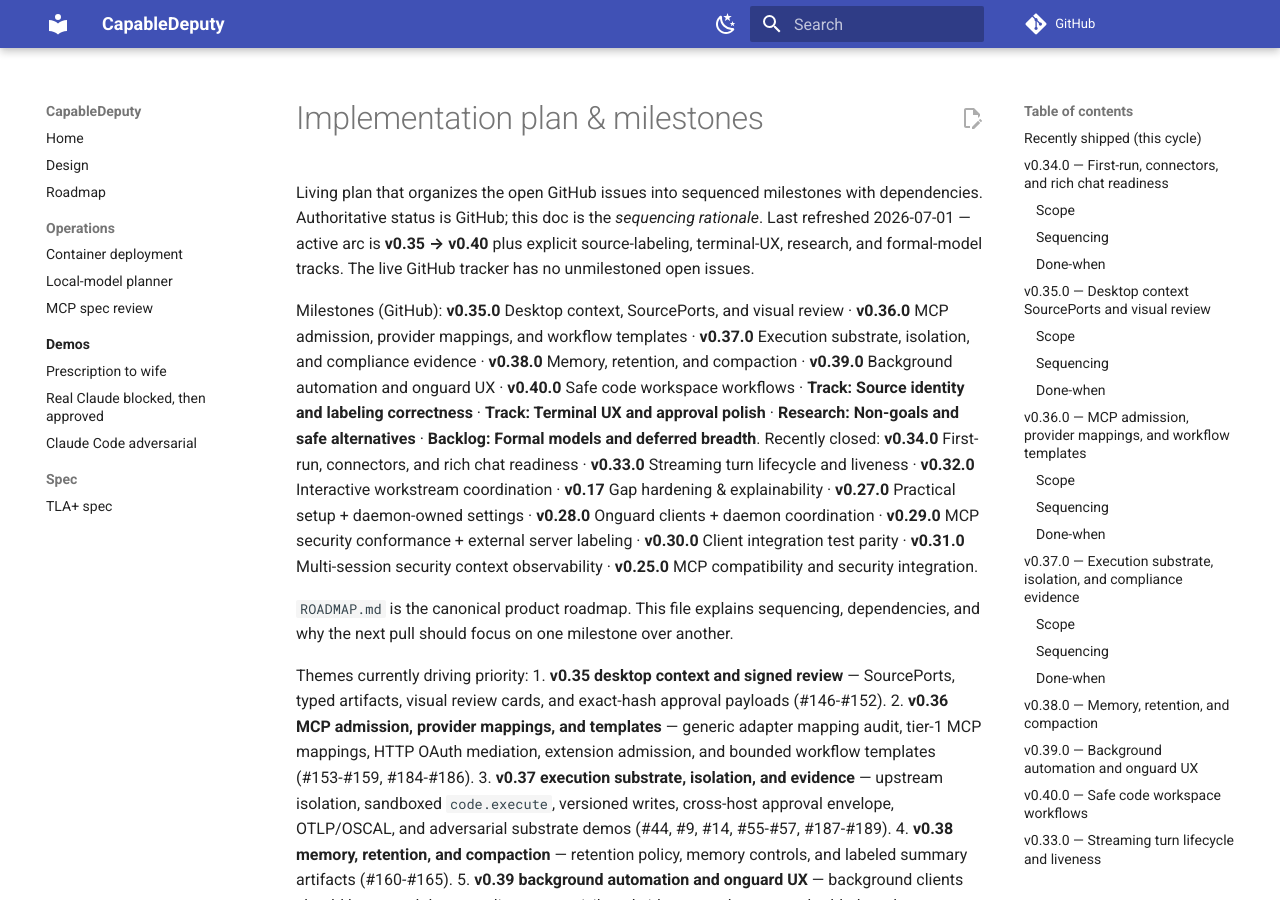
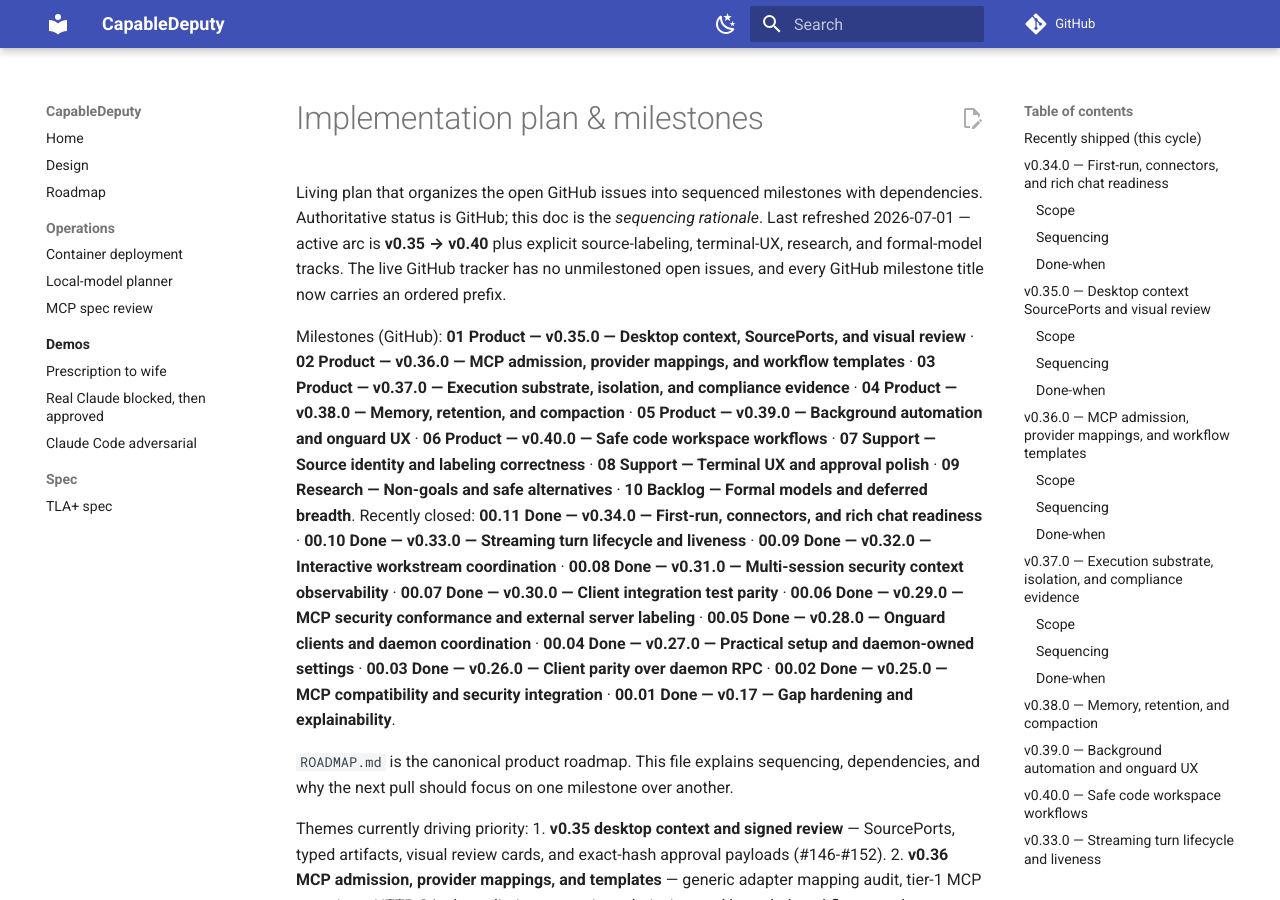
Before and after one commit to marctjones/capabledeputy, an MkDocs documentation site: the page built from docs/implementation-plan.md, in a window 1280 px wide and 900 px high. Built offline with MkDocs 1.6.1 and Material for MkDocs 9.7.7, drawn with Linux system fonts in a browser that asks for light colours; comment, search, counter and statistics services are not loaded; some of the changed text lies outside the part shown.

Commit message:
docs: order milestone names

```diff
--- a/docs/implementation-plan.md
+++ b/docs/implementation-plan.md
@@ -4,25 +4,30 @@ Living plan that organizes the open GitHub issues into sequenced
 milestones with dependencies. Authoritative status is GitHub; this doc is
 the *sequencing rationale*. Last refreshed 2026-07-01 — active arc is
 **v0.35 → v0.40** plus explicit source-labeling, terminal-UX, research, and
-formal-model tracks. The live GitHub tracker has no unmilestoned open issues.
+formal-model tracks. The live GitHub tracker has no unmilestoned open issues,
+and every GitHub milestone title now carries an ordered prefix.
 
-Milestones (GitHub): **v0.35.0** Desktop context, SourcePorts, and visual
-review · **v0.36.0** MCP admission, provider mappings, and workflow templates ·
-**v0.37.0** Execution substrate, isolation, and compliance evidence ·
-**v0.38.0** Memory, retention, and compaction · **v0.39.0** Background
-automation and onguard UX · **v0.40.0** Safe code workspace workflows ·
-**Track: Source identity and labeling correctness** · **Track: Terminal UX and
-approval polish** · **Research: Non-goals and safe alternatives** ·
-**Backlog: Formal models and deferred breadth**.
+Milestones (GitHub): **01 Product — v0.35.0 — Desktop context, SourcePorts,
+and visual review** · **02 Product — v0.36.0 — MCP admission, provider
+mappings, and workflow templates** · **03 Product — v0.37.0 — Execution
+substrate, isolation, and compliance evidence** · **04 Product — v0.38.0 —
+Memory, retention, and compaction** · **05 Product — v0.39.0 — Background
+automation and onguard UX** · **06 Product — v0.40.0 — Safe code workspace
+workflows** · **07 Support — Source identity and labeling correctness** ·
+**08 Support — Terminal UX and approval polish** · **09 Research — Non-goals
+and safe alternatives** · **10 Backlog — Formal models and deferred breadth**.
 Recently closed:
-**v0.34.0** First-run, connectors, and rich chat readiness · **v0.33.0**
-Streaming turn lifecycle and liveness · **v0.32.0** Interactive workstream
-coordination · **v0.17** Gap hardening & explainability ·
-**v0.27.0** Practical setup + daemon-owned settings ·
-**v0.28.0** Onguard clients + daemon coordination · **v0.29.0** MCP security
-conformance + external server labeling · **v0.30.0** Client integration test
-parity · **v0.31.0** Multi-session security context observability ·
-**v0.25.0** MCP compatibility and security integration.
+**00.11 Done — v0.34.0 — First-run, connectors, and rich chat readiness** ·
+**00.10 Done — v0.33.0 — Streaming turn lifecycle and liveness** ·
+**00.09 Done — v0.32.0 — Interactive workstream coordination** ·
+**00.08 Done — v0.31.0 — Multi-session security context observability** ·
+**00.07 Done — v0.30.0 — Client integration test parity** · **00.06 Done —
+v0.29.0 — MCP security conformance and external server labeling** ·
+**00.05 Done — v0.28.0 — Onguard clients and daemon coordination** ·
+**00.04 Done — v0.27.0 — Practical setup and daemon-owned settings** ·
+**00.03 Done — v0.26.0 — Client parity over daemon RPC** · **00.02 Done —
+v0.25.0 — MCP compatibility and security integration** · **00.01 Done —
+v0.17 — Gap hardening and explainability**.
 
 `ROADMAP.md` is the canonical product roadmap. This file explains sequencing,
 dependencies, and why the next pull should focus on one milestone over another.
@@ -307,7 +312,7 @@ disconnect/heartbeat cancellation and Rich Live streaming.
   per-dispatch stdio secrets require per-call isolation or a server-specific
   auth channel.
 
-## Track: Source identity and labeling correctness
+## 07 Support — Source identity and labeling correctness
 
 The old v0.16 milestone has been redesigned around the remaining correctness
 gap: accurate labels at source boundaries. The decision-refinement/Starlark
@@ -330,7 +335,7 @@ layer is already live, so new work here should not be generic policy plumbing.
 
 ---
 
-## Track: Terminal UX and approval polish
+## 08 Support — Terminal UX and approval polish
 
 The old v0.5 milestone is now terminal-client quality work. It should improve
 practical terminal use without duplicating daemon safety enforcement. Streaming
@@ -355,7 +360,7 @@ events.
 
 ---
 
-## Research: Non-goals and safe alternatives
+## 09 Research — Non-goals and safe alternatives
 
 These issues keep product-pressure topics visible without committing CapDep to
 unsafe or strategically wrong directions.
@@ -370,7 +375,7 @@ unsafe or strategically wrong directions.
 
 ---
 
-## Backlog: Formal models and deferred breadth
+## 10 Backlog — Formal models and deferred breadth
 
 Backlog remains valid but explicitly lower priority than the v0.35-v0.40
 product ladder and source-identity/labeling track:
@@ -730,7 +735,7 @@ Current implementation notes:
 
 ---
 
-## Track: Source identity and labeling correctness
+## 07 Support — Source identity and labeling correctness
 
 The highest-leverage supporting track: the refinement layer is on, and the
 remaining work makes source identity and labels reliable.
@@ -788,7 +793,7 @@ in `workflow-plan.md`. #55 now rides with v0.37 substrate/compliance.
 
 ---
 
-## Track: Terminal UX and approval polish
+## 08 Support — Terminal UX and approval polish
 
 This milestone is now terminal-client quality work, not the whole product UX
 strategy. CapDep has multiple clients: CLI/chat for terminal work, TUI for
@@ -807,7 +812,7 @@ all UX into the REPL.
 
 ---
 
-## Research: Non-goals and safe alternatives
+## 09 Research — Non-goals and safe alternatives
 
 Research tracks intentionally deferred product pressures without turning them
 into implementation commitments: remote/mobile daemon control (#178), broad
@@ -816,7 +821,7 @@ GUI alternatives (#181).
 
 ---
 
-## Backlog: Formal models and deferred breadth
+## 10 Backlog — Formal models and deferred breadth
 
 Deferred formal work and any provider breadth not explicitly scheduled in
 v0.36/v0.37. Pull forward on demand.
```
Also changed, not shown: ROADMAP.md (+36 -18 lines).
